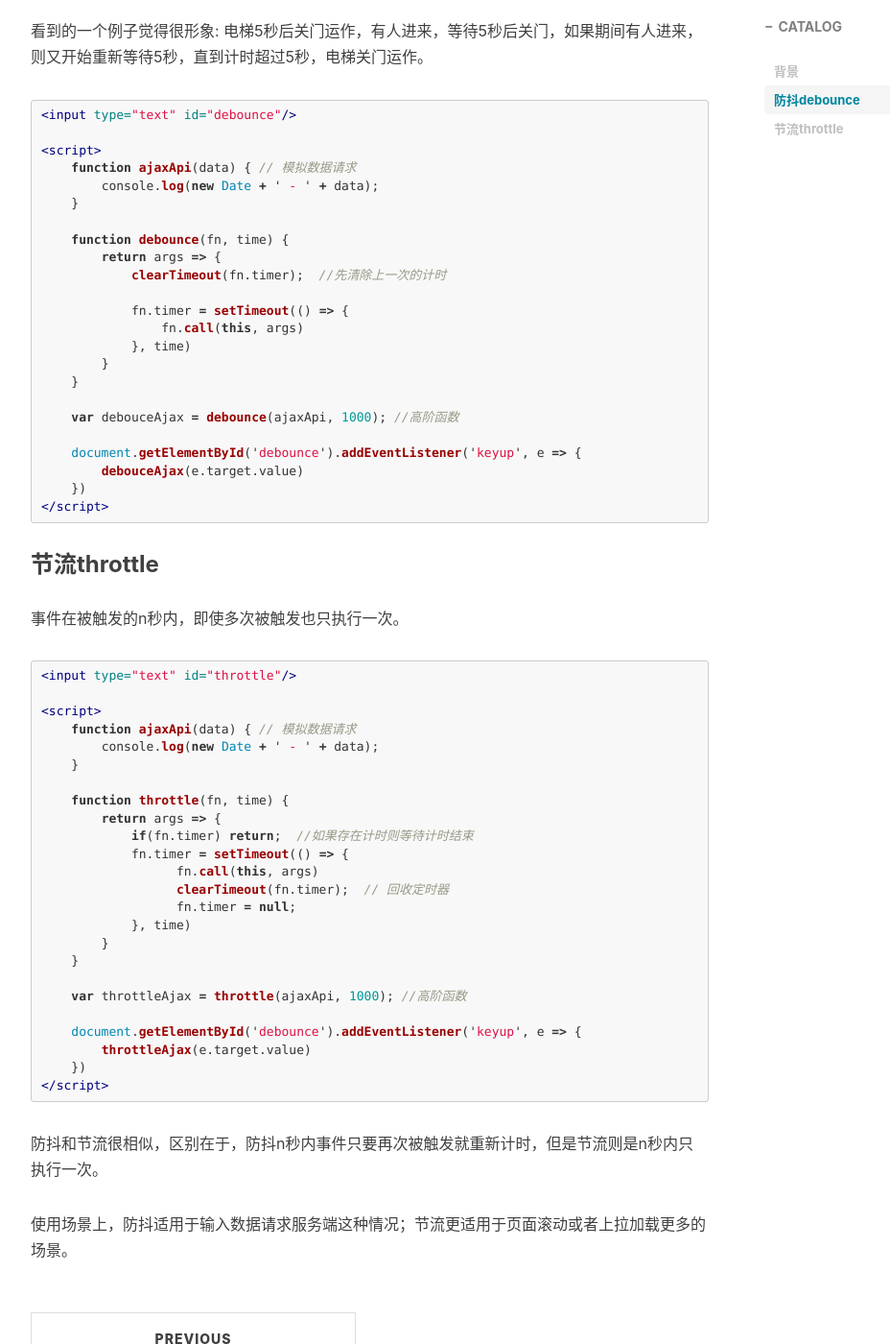
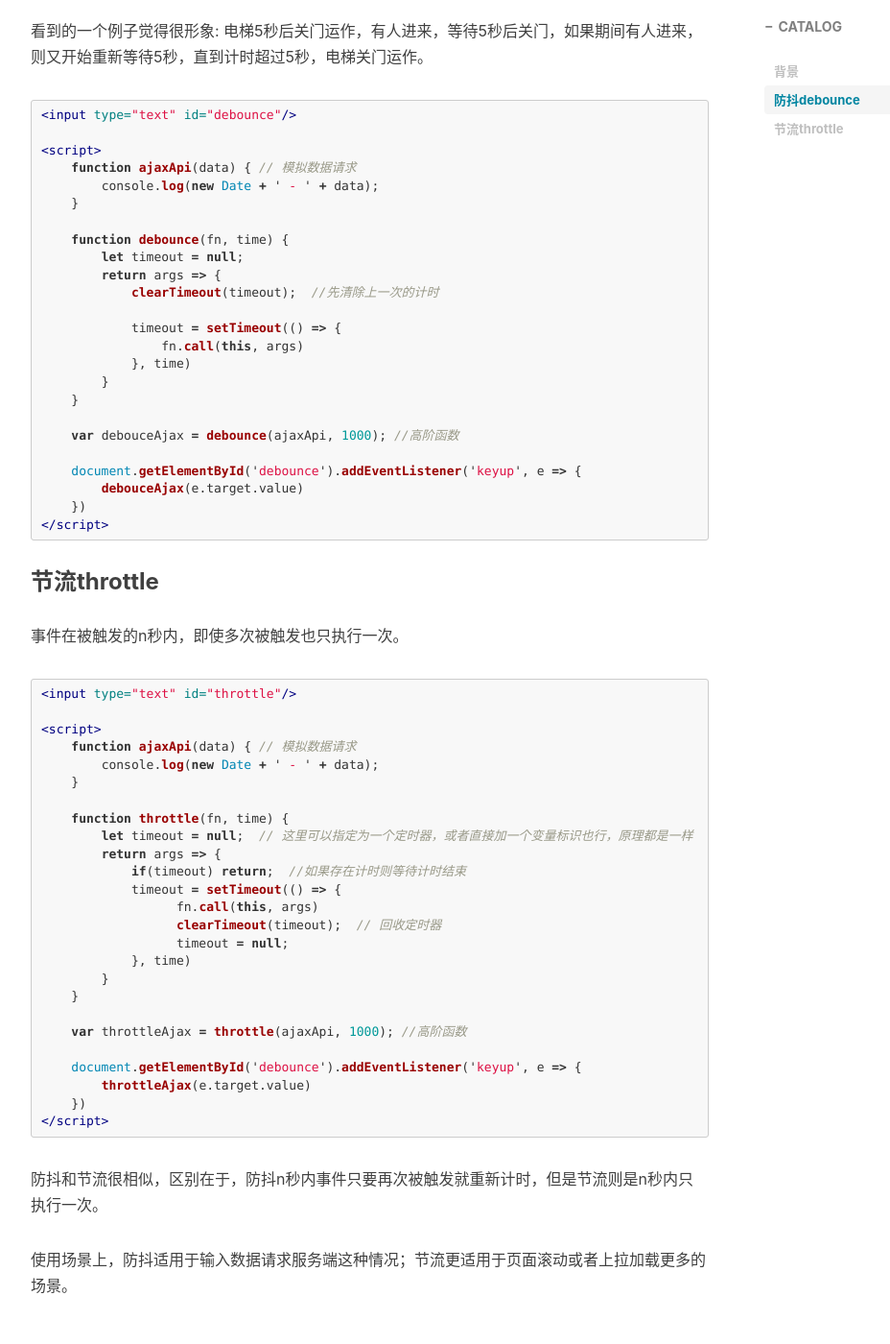
Before and after one commit to wumeilian/wumeilian.github.io, a Jekyll site: the page built from _posts/2019-04-15-debounce-throt.md, in a window 1280 px wide and 1400 px high, scrolled down 796 px. Shown: the whole window at 96% size, without its empty margins (233-1161 px from the left). Built offline with Jekyll 4.4.1, drawn with Linux system fonts in a browser that asks for light colours; nearby versions of some CDN libraries; comment, search, counter and statistics services are not loaded.

```diff
--- a/_posts/2019-04-15-debounce-throt.md
+++ b/_posts/2019-04-15-debounce-throt.md
@@ -30,10 +30,11 @@ tags:
     }
 
     function debounce(fn, time) {
+        let timeout = null;
         return args => {
-            clearTimeout(fn.timer);  //先清除上一次的计时
+            clearTimeout(timeout);  //先清除上一次的计时
 
-            fn.timer = setTimeout(() => {
+            timeout = setTimeout(() => {
                 fn.call(this, args)
             }, time)
         }
@@ -60,12 +61,13 @@ tags:
     }
 
     function throttle(fn, time) {
+        let timeout = null;  // 这里可以指定为一个定时器，或者直接加一个变量标识也行，原理都是一样
         return args => {
-            if(fn.timer) return;  //如果存在计时则等待计时结束
-            fn.timer = setTimeout(() => {
+            if(timeout) return;  //如果存在计时则等待计时结束
+            timeout = setTimeout(() => {
                   fn.call(this, args)
-                  clearTimeout(fn.timer);  // 回收定时器
-                  fn.timer = null;
+                  clearTimeout(timeout);  // 回收定时器
+                  timeout = null;
             }, time)
         }
     }
```
Also changed, not shown: _posts/2019-04-19-http-read.md (added, +64 -0 lines), img/http/1.png (added).
